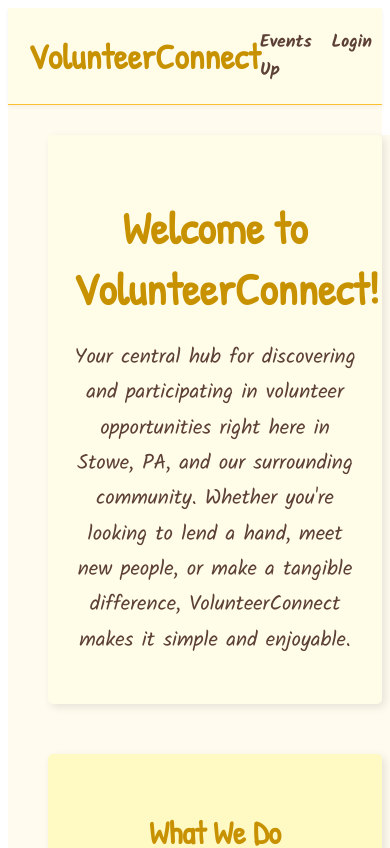
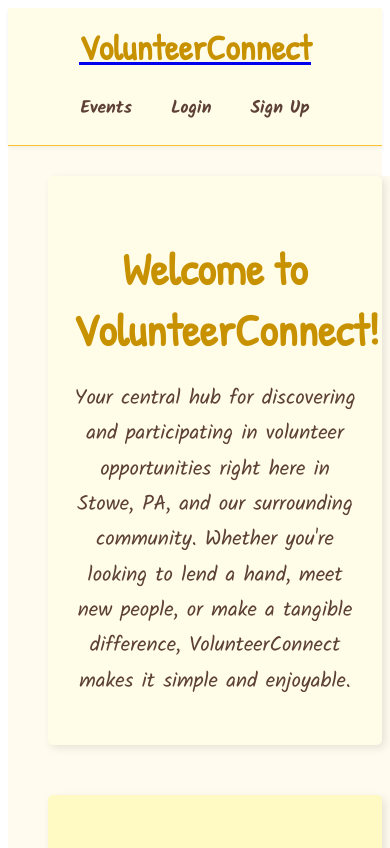
Before and after one commit to Jandr07/VolunteerConnect, a Next.js app: page / in a window 390 px wide. Shown: the top 848 px of the page. Built offline with nearby package versions, Linux system fonts and the light colour scheme; no server answers.

Commit message:
Fixed all the mobile layout issue

```diff
--- a/src/components/Layout.tsx
+++ b/src/components/Layout.tsx
@@ -1,12 +1,11 @@
-// src/components/Layout.tsx
 import React, { ReactNode } from 'react';
 import Link from 'next/link';
-import Head from 'next/head'; // For setting page titles, meta tags per page if needed
-import { useAuth } from '../context/AuthContext'; // Adjust path as necessary
+import Head from 'next/head';
+import { useAuth } from '../context/AuthContext';
 
 interface LayoutProps {
   children: ReactNode;
-  pageTitle?: string; // Optional: for setting unique page titles
+  pageTitle?: string;
 }
 
 export default function Layout({ children, pageTitle = "VolunteerConnect" }: LayoutProps) {
@@ -16,63 +15,43 @@ export default function Layout({ children, pageTitle = "VolunteerConnect" }: Lay
     <>
       <Head>
         <title>{pageTitle}</title>
-        {/* You can add other common meta tags here */}
         <meta name="viewport" content="width=device-width, initial-scale=1.0" />
-         {/* Fonts are already in _app.tsx, so no need to repeat here unless for specific overrides */}
       </Head>
 
-      <div className="app-container" style={{ fontFamily: 'Kalam, cursive, sans-serif', backgroundColor: '#fffbef', color: '#4a4a4a', minHeight: '100vh', display: 'flex', flexDirection: 'column' }}>
-        <header style={{ padding: '20px 0', borderBottom: '1px solid #fbc02d', backgroundColor: '#fffde7', boxShadow: '0 2px 4px rgba(0,0,0,0.05)' }}>
-          <nav style={{ display: 'flex', justifyContent: 'space-between', alignItems: 'center', maxWidth: '1100px', margin: '0 auto', padding: '0 20px' }}>
-            <Link href="/" style={{ textDecoration: 'none' }}>
-              <h1 style={{ margin: 0, fontSize: '2.2em', color: '#c79100', fontFamily: 'Patrick Hand, cursive' }}>
-                VolunteerConnect
-              </h1>
+      <div className="app-container">
+        <header className="app-header">
+          <nav className="main-nav">
+            <Link href="/">
+              <h1 className="logo-title">VolunteerConnect</h1>
             </Link>
-            <div style={{ fontFamily: 'Kalam, cursive', fontSize: '1.1em' }}>
-              <Link href="/events" style={{ marginRight: '20px', color: '#5d4037', textDecoration: 'none', fontWeight: 'bold' }}>
-                Events
-              </Link>
+
+            {/* A single container for all navigation links */}
+            <div className="nav-links">
+              <Link href="/events">Events</Link>
               {user ? (
                 <>
-                  <Link href="/create-event" style={{ marginRight: '20px', color: '#5d4037', textDecoration: 'none', fontWeight: 'bold' }}>
-                    Create Event
-                  </Link>
-                  <Link href="/my-created-events" style={{ marginRight: '20px', color: '#5d4037', textDecoration: 'none', fontWeight: 'bold' }}>
-                    My Created Events
-                  </Link>
-                  <Link href="/my-events" style={{ marginRight: '20px', color: '#5d4037', textDecoration: 'none', fontWeight: 'bold' }}>
-                    My Signups
-                  </Link>
-                  <button
-                    onClick={logout}
-                    className="button-link" // Use the class from globals.css
-                    style={{ backgroundColor: 'transparent', border: 'none', color: '#c79100', fontWeight: 'bold', cursor: 'pointer', fontSize: '1em' }}
-                  >
+                  <Link href="/create-event">Create Event</Link>
+                  <Link href="/my-created-events">My Created Events</Link>
+                  <Link href="/my-events">My Signups</Link>
+                  <button onClick={logout} className="button-link">
                     Logout ({user.fullName || user.email})
                   </button>
                 </>
               ) : (
                 <>
-                  <Link href="/login" style={{ marginRight: '20px', color: '#5d4037', textDecoration: 'none', fontWeight: 'bold' }}>
-                    Login
-                  </Link>
-                  <Link href="/signup" style={{ color: '#5d4037', textDecoration: 'none', fontWeight: 'bold' }}>
-                    Sign Up
-                  </Link>
+                  <Link href="/login">Login</Link>
+                  <Link href="/signup">Sign Up</Link>
                 </>
               )}
             </div>
           </nav>
         </header>
 
-        <main className="page-content" style={{ flexGrow: 1, width: '100%', maxWidth: '1100px', margin: '0 auto', padding: '30px 20px' }}>
-          {children} {/* This is where the content of each page will go */}
-        </main>
+        <main className="page-content">{children}</main>
 
-        <footer style={{ textAlign: 'center', marginTop: 'auto', paddingTop: '30px', paddingBottom: '30px', borderTop: '1px solid #fbc02d', color: '#777', fontSize: '0.95em', backgroundColor: '#fffde7' }}>
+        <footer className="app-footer">
           <p>&copy; {new Date().getFullYear()} VolunteerConnect Stowe, PA. Making a difference, together.</p>
-          <p style={{ fontSize: '0.8em', marginTop: '5px' }}>Inspired by yellow sticky notes and community spirit!</p>
+          <p className="footer-inspiration">Inspired by yellow sticky notes and community spirit!</p>
         </footer>
       </div>
     </>
--- a/src/styles/global.css
+++ b/src/styles/global.css
@@ -4,3 +4,106 @@
     margin: 20px auto;
     padding: 20px;
   }
+
+ /* --- Layout & Header Base Styles --- */
+.app-container {
+  font-family: 'Kalam', cursive, sans-serif;
+  background-color: #fffbef;
+  color: #4a4a4a;
+  min-height: 100vh;
+  display: flex;
+  flex-direction: column;
+}
+
+.app-header {
+  padding: 15px 0; /* Adjusted padding */
+  border-bottom: 1px solid #fbc02d;
+  background-color: #fffde7;
+  box-shadow: 0 2px 4px rgba(0,0,0,0.05);
+  position: sticky;
+  top: 0;
+  z-index: 1000;
+}
+
+.main-nav {
+  display: flex;
+  justify-content: space-between;
+  align-items: center;
+  flex-wrap: wrap; /* Allow wrapping on all screen sizes */
+  gap: 20px; /* Gap between logo and links container */
+  max-width: 1100px;
+  margin: 0 auto;
+  padding: 0 20px;
+}
+
+.logo-title {
+  margin: 0;
+  font-size: 2.2em;
+  color: #c79100;
+  font-family: 'Patrick Hand', cursive;
+  text-decoration: none;
+}
+
+/* --- Navigation Link Styling --- */
+.nav-links {
+  display: flex;
+  flex-wrap: wrap; /* This is key: allows links to wrap to the next line */
+  justify-content: flex-end; /* Align links to the right on desktop */
+  align-items: center;
+  gap: 10px 15px; /* Vertical and horizontal gap between links */
+}
+
+.nav-links a, .button-link {
+  color: #5d4037;
+  text-decoration: none;
+  font-weight: bold;
+  font-family: 'Kalam', cursive;
+  font-size: 1.1em;
+  padding: 8px 12px;
+  border-radius: 4px;
+  transition: background-color 0.2s ease;
+  white-space: nowrap; /* Prevents a single link from breaking into two lines */
+}
+
+.nav-links a:hover {
+  background-color: #fef9c3; /* Light yellow hover */
+}
+
+/* --- Responsive Styles for Smaller Screens --- */
+@media (max-width: 900px) { /* This breakpoint targets tablets and phones */
+  .main-nav {
+    flex-direction: column; /* Stack logo and links vertically */
+    justify-content: center; /* Center the stacked items */
+    gap: 15px; /* Adjust gap for vertical stacking */
+  }
+
+  .nav-links {
+    justify-content: center; /* Center the links when they are stacked */
+    width: 100%; /* Ensure link container takes full width */
+  }
+}
+
+
+/* --- Page Content & Footer Styles --- */
+.page-content {
+  flex-grow: 1;
+  width: 100%;
+  max-width: 1100px;
+  margin: 0 auto;
+  padding: 30px 20px;
+}
+
+.app-footer {
+  text-align: center;
+  margin-top: auto;
+  padding: 30px 0;
+  border-top: 1px solid #fbc02d;
+  color: #777;
+  font-size: 0.95em;
+  background-color: #fffde7;
+}
+
+.footer-inspiration {
+  font-size: 0.8em;
+  margin-top: 5px;
+}
```
